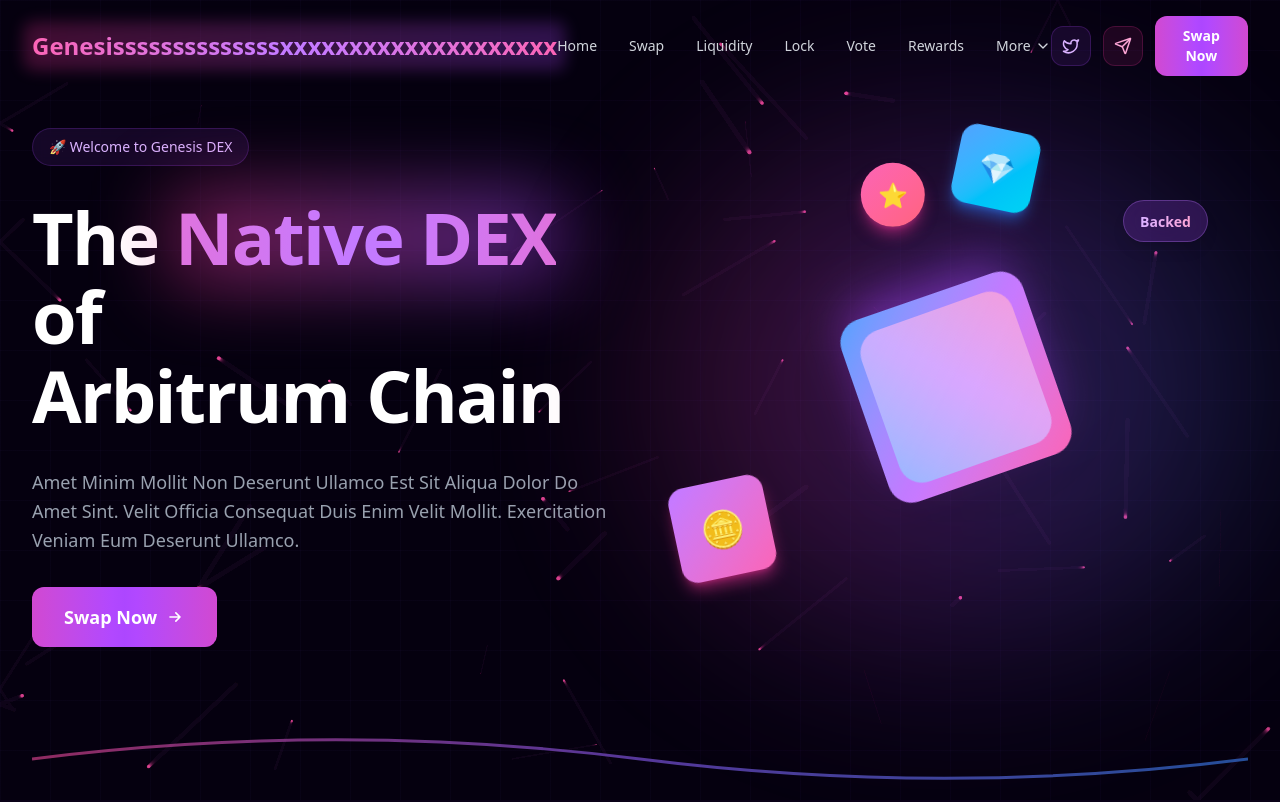
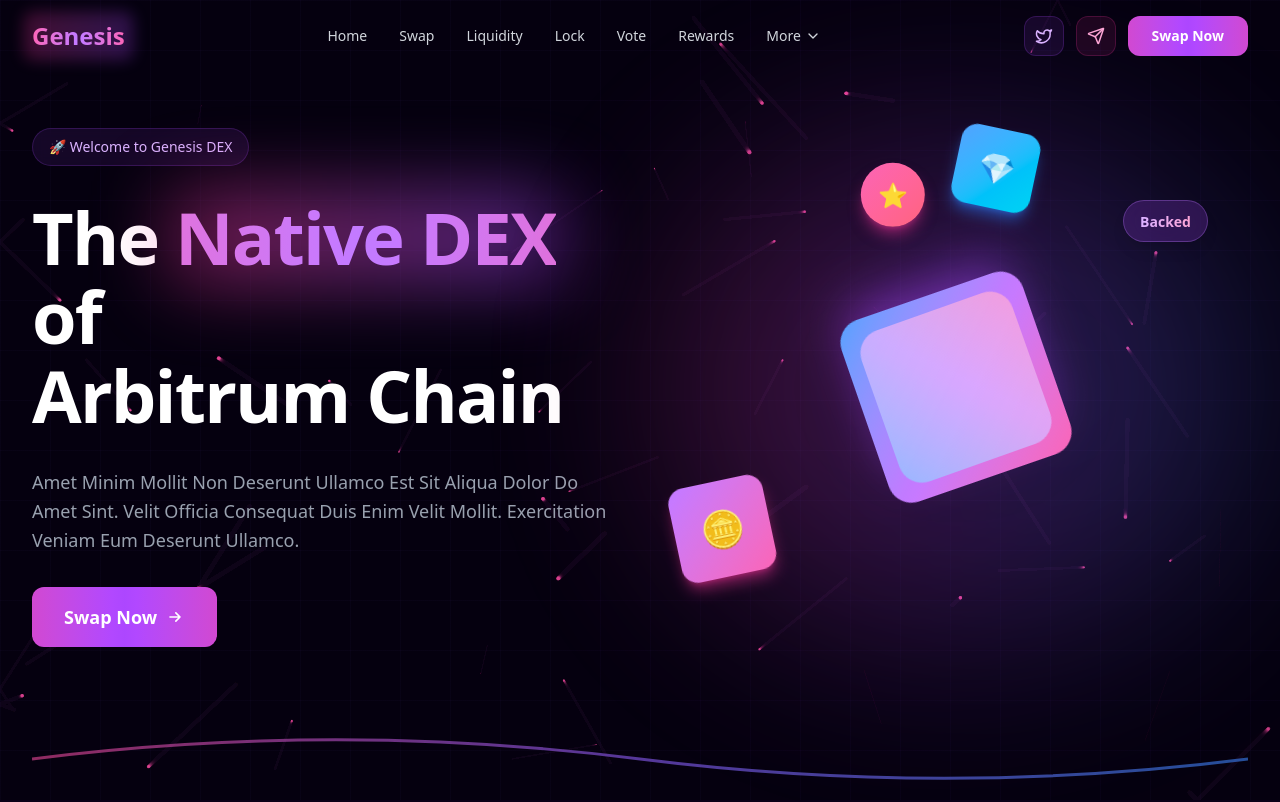
Before and after one commit to theodhorex/hackathon, a Next.js app: page / in a window 1280 px wide. Shown: the top 802 px of the page. Built offline with nearby package versions, Linux system fonts and the light colour scheme.

Commit message:
integration

```diff
--- a/app/components/website_component/LandingPage.tsx
+++ b/app/components/website_component/LandingPage.tsx
@@ -108,7 +108,7 @@
             <div className="relative group cursor-pointer">
               <div className="absolute -inset-2 bg-gradient-to-r from-pink-500 to-purple-500 rounded-lg blur opacity-25 group-hover:opacity-50 transition duration-500"></div>
               <div className="relative text-2xl font-black bg-gradient-to-r from-pink-400 via-purple-400 to-pink-400 bg-clip-text text-transparent">
-                Genesissssssssssssssxxxxxxxxxxxxxxxxxxxx
+                Genesis
               </div>
             </div>
 
```
